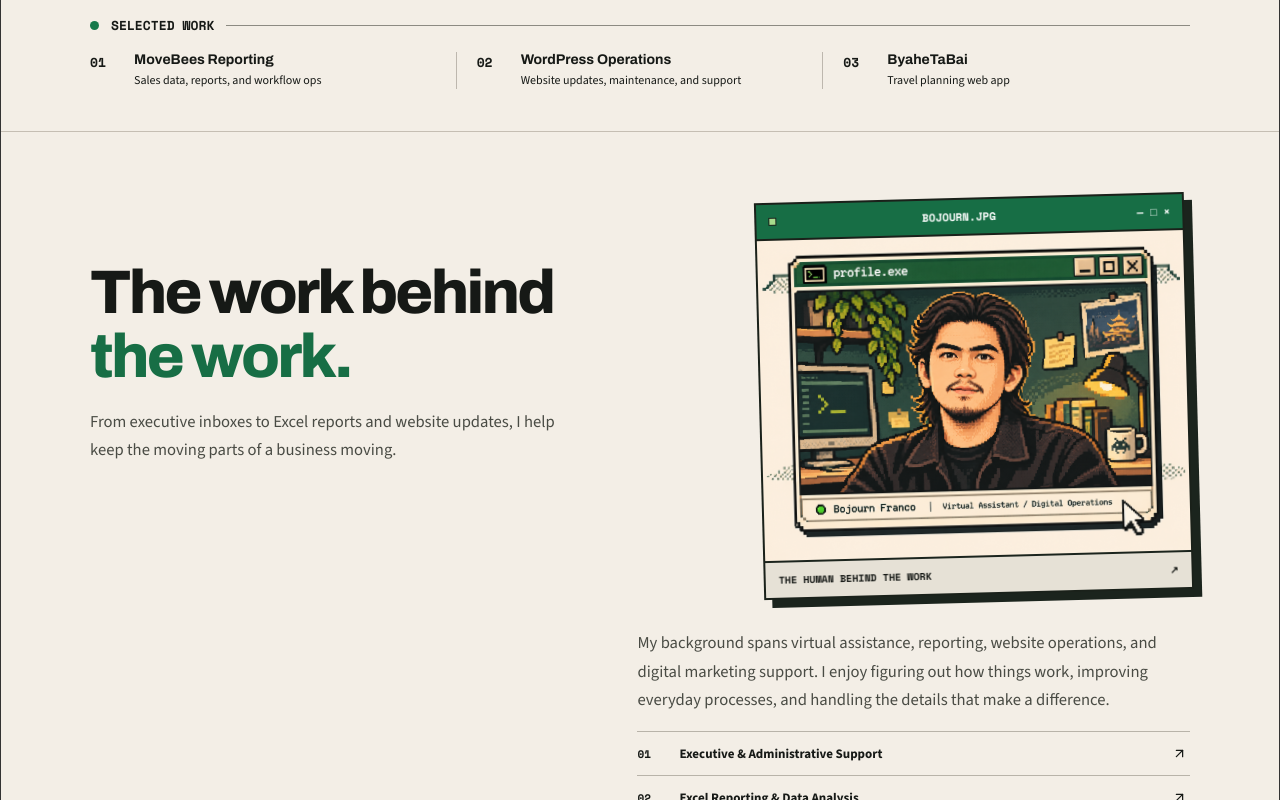
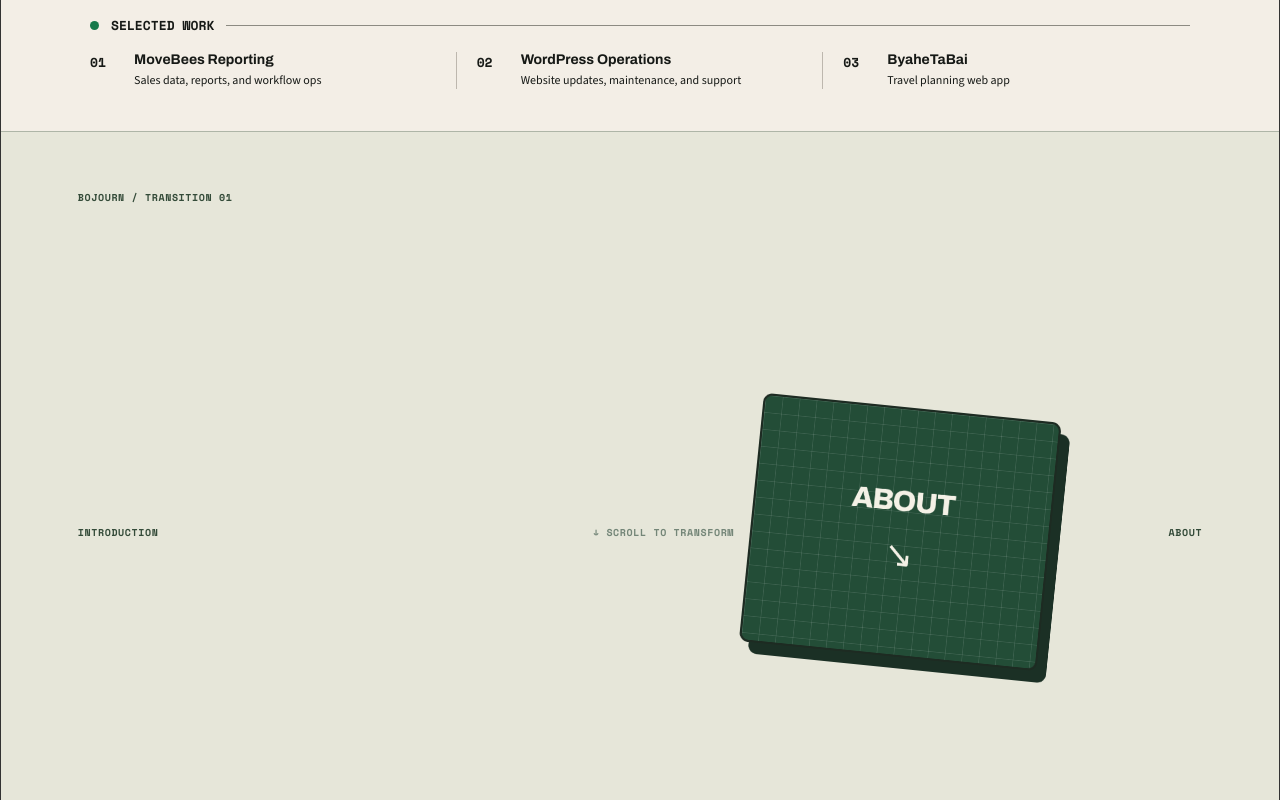
Before and after one commit to bojojojow/bojourn-portfolio, a Next.js app: page / in a window 1280 px wide. Shown: the part 520-1320 px from the top of the page. Built offline with nearby package versions, Linux system fonts and the light colour scheme.

Commit message:
Update page.tsx

```diff
--- a/app/page.tsx
+++ b/app/page.tsx
@@ -148,6 +148,35 @@ const experience = [
 ];
 
 
+
+// Each transition is driven by actual page scroll progress, not an on-enter fade.
+// Sticky stages morph the same visual object across a section boundary.
+function ScrollMorphBridge({ from, to, index }: { from: string; to: string; index: number }) {
+  const track = useRef<HTMLDivElement>(null);
+  const reduced = useReducedMotion();
+  const { scrollYProgress } = useScroll({ target: track, offset: ["start end", "end start"] });
+  const scale = useTransform(scrollYProgress, [0, 0.25, 0.5, 0.75, 1], [0.65, 1, 1.22, 0.84, 0.55]);
+  const rotate = useTransform(scrollYProgress, [0, 0.5, 1], [-9, 0, 8]);
+  const radius = useTransform(scrollYProgress, [0, 0.48, 1], ["3px", "40px", "3px"]);
+  const x = useTransform(scrollYProgress, [0, 0.5, 1], ["-28vw", "0vw", "28vw"]);
+  const fill = useTransform(scrollYProgress, [0, 0.5, 1], ["#d9dfc8", "#176e45", "#263c30"]);
+  const firstOpacity = useTransform(scrollYProgress, [0.12, 0.35, 0.5], [1, 1, 0]);
+  const secondOpacity = useTransform(scrollYProgress, [0.5, 0.68, 0.88], [0, 1, 1]);
+  if (reduced) return <div className="v6-bridge-reduced" aria-hidden="true"><span>{String(index).padStart(2,"0")} / {to}</span></div>;
+  return <div className="v6-morph-track" ref={track} aria-hidden="true">
+    <div className="v6-morph-sticky">
+      <div className="v6-morph-index">BOJOURN / TRANSITION {String(index).padStart(2,"0")}</div>
+      <div className="v6-morph-axis"><span>{from}</span><span>↓ SCROLL TO TRANSFORM</span><span>{to}</span></div>
+      <motion.div className="v6-morph-object" style={{ scale, rotate, borderRadius: radius, x, backgroundColor: fill }}>
+        <div className="v6-morph-grid" />
+        <motion.div className="v6-morph-object-label" style={{opacity:firstOpacity}}>{from}<span>↗</span></motion.div>
+        <motion.div className="v6-morph-object-label v6-morph-object-next" style={{opacity:secondOpacity}}>{to}<span>↘</span></motion.div>
+      </motion.div>
+      <div className="v6-morph-bottom"><span>DESIGN × DEVELOPMENT × OPERATIONS</span><span>0{index} / 05</span></div>
+    </div>
+  </div>;
+}
+
 export default function Home() {
   const [activeProject, setActiveProject] = useState(0);
   const [showAllExperience, setShowAllExperience] = useState(false);
@@ -208,6 +237,7 @@ export default function Home() {
         </div>
       </section>
 
+      <ScrollMorphBridge from="INTRODUCTION" to="ABOUT" index={1} />
       <motion.section ref={aboutRef} id="about" className="va-about va-morph-section" {...entrance}>
         <div className="va-shell">
           <div className="va-section-topline">
@@ -254,6 +284,7 @@ export default function Home() {
         </div>
       </motion.section>
 
+      <ScrollMorphBridge from="ABOUT" to="SELECTED WORK" index={2} />
       <motion.section ref={workRef} id="work" className="va-work va-morph-section" {...entrance}>
         <div className="va-shell">
           <div className="va-section-topline va-section-topline-dark">
@@ -390,7 +421,9 @@ export default function Home() {
         </div>
       </motion.section>
 
+      <ScrollMorphBridge from="SELECTED WORK" to="WORK TRIAL + APP LAB" index={3} />
       <WorkTrial />
+      <ScrollMorphBridge from="WORK TRIAL + APP LAB" to="EXPERIENCE" index={4} />
 
       <motion.section ref={experienceRef} id="experience" className="va-experience va-morph-section" {...entrance}>
         <div className="va-shell">
@@ -467,6 +500,7 @@ export default function Home() {
         </div>
       </motion.section>
 
+      <ScrollMorphBridge from="EXPERIENCE" to="CONTACT" index={5} />
       <motion.section ref={contactRef} id="contact" className="va-contact va-morph-section" {...entrance}>
         <div className="va-shell">
           <div className="va-section-topline va-contact-line">
```
